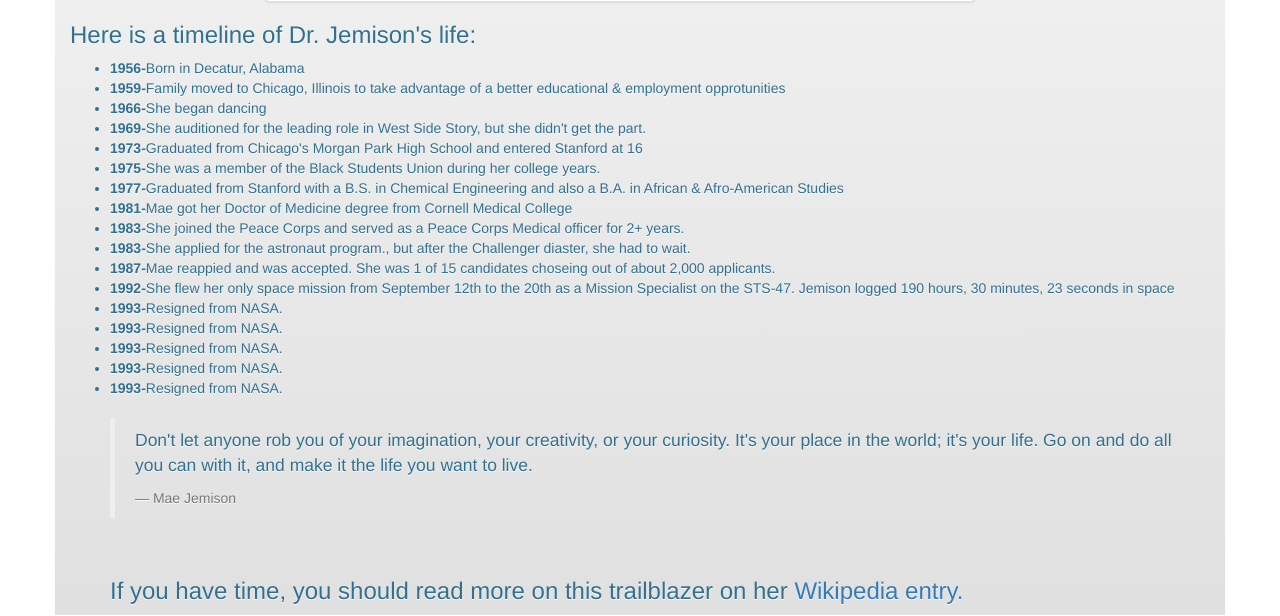
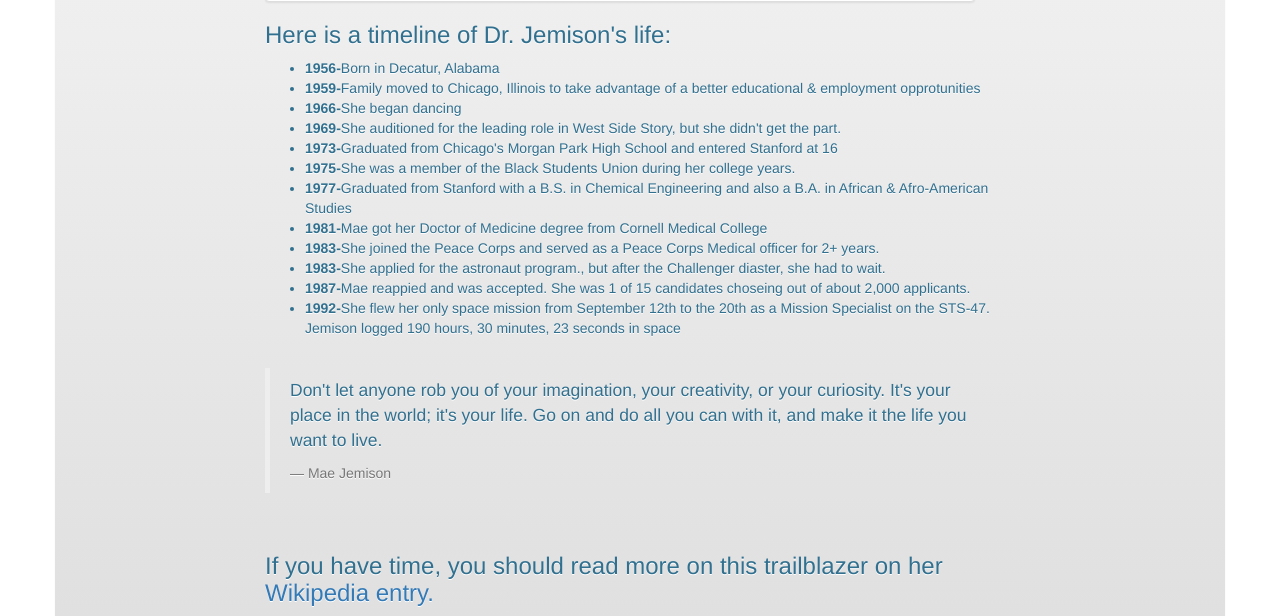
Before and after one commit to techmom215/FreeCodeCamp-tribute, a plain HTML site: page index.html in a window 1280 px wide. Shown: the part 669-1285 px from the top of the page. Drawn offline with nearby package versions, Linux system fonts and the light colour scheme.

Commit message:
Completed FCC tribute page

```diff
--- a/index.html
+++ b/index.html
@@ -29,12 +29,12 @@
             </div>
                  <div class="row">
                      <div class="col-md-8 col-md-offset-2">
-                <figure  class="img-thumbnail">
+                <figure  class="img-thumbnail img-rounded">
                 <img class="img-responsive " src="https://upload.wikimedia.org/wikipedia/commons/1/1f/Mae_Jemison_in_Space.jpg" width="700px" alt="Photo of Mae Jemison weightless in space"><figcaption class="text-center"> She defied the odds and gravity as well</figcaption>
                     </figure></div>
             </div></div>
          <br>
-         <div class="col-md-12 text-info">
+         <div class="col-md-8 col-md-offset-2 text-info">
             <h3>Here is a timeline of Dr. Jemison's life:</h3>
             <ul>
                 <li><strong>1956-</strong>Born in Decatur, Alabama</li>
@@ -49,11 +49,8 @@
                 <li><strong>1983-</strong>She applied for the astronaut program., but after the Challenger diaster, she had to wait.</li>
                 <li><strong>1987-</strong>Mae reappied and was accepted. She was 1 of 15 candidates choseing out of about 2,000 applicants.</li>
                 <li><strong>1992-</strong>She flew her only space mission from September 12th to the 20th as a Mission Specialist on the STS-47. Jemison logged 190 hours, 30 minutes, 23 seconds in space</li>
-                <li><strong>1993-</strong>Resigned from NASA.</li>
-                <li><strong>1993-</strong>Resigned from NASA.</li>
-                <li><strong>1993-</strong>Resigned from NASA.</li>
-                <li><strong>1993-</strong>Resigned from NASA.</li>
-                <li><strong>1993-</strong>Resigned from NASA.</li>
+
+                </ul>
                 <br>
                 <blockquote>
                     <p>Don't let anyone rob you of your imagination, your creativity, or your curiosity. It's your place in the world; it's your life. Go on and do all you can with it, and make it the life you want to live.</p>
@@ -66,7 +63,9 @@
 
 
 
-            </ul>
+
+
+
 
          </div>
 
```
Also changed, not shown: 1 other file.
